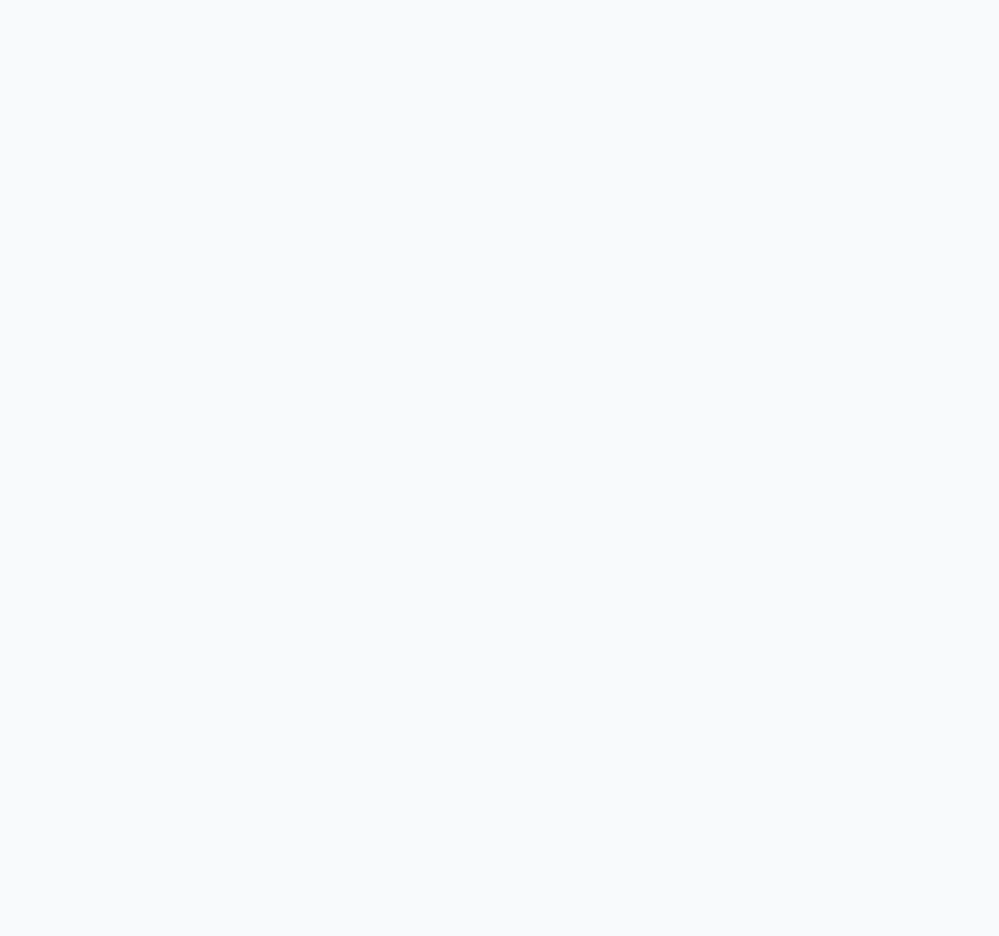
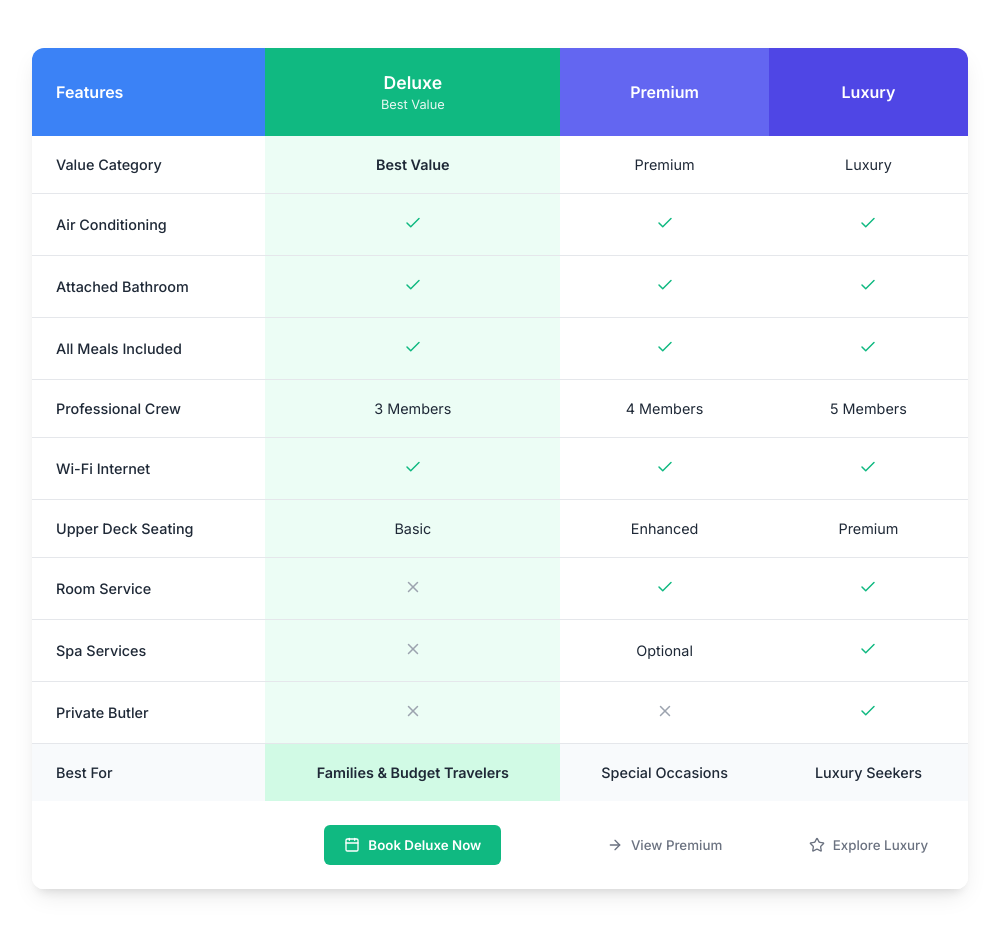
Before and after one commit to levinkurian00/houseboat-booking-app, a React (Vite) app: page / in a window 1280 px wide. Shown: the part 3061-3997 px from the top of the page, without its empty margins (140-1139 px from the left). Before the commit the page ends 2827 px from the top, so only its background shows below. Built offline with nearby package versions, Linux system fonts and the light colour scheme.

Commit message:
feat: add houseboat comparison section

```diff
--- a/src/App.jsx
+++ b/src/App.jsx
@@ -17,7 +17,10 @@ import {
   Repeat,
   Plus,
   Minus,
-  Home
+  Home,
+  Check,
+  X,
+  ArrowRight
 } from 'lucide-react';
 
 function App() {
@@ -436,6 +439,121 @@ Please share availability and details.`;
           </div>
           </div>
         </section>
+
+        {/* Comparison Section */}
+        <section className="comparison-section">
+          <div className="comparison-container">
+            <div className="comparison-header">
+              <h3 className="comparison-cursive">Choose Wisely</h3>
+              <h2 className="comparison-title">Compare Houseboat Categories</h2>
+              <p className="comparison-subtitle">See how our deluxe houseboats compare with premium and luxury options to find the perfect fit for your needs and preferences</p>
+            </div>
+
+            <div className="table-responsive">
+              <table className="comparison-table">
+                <thead>
+                  <tr>
+                    <th className="th-features">Features</th>
+                    <th className="th-deluxe">
+                      <div className="th-title">Deluxe</div>
+                      <div className="th-subtitle">Best Value</div>
+                    </th>
+                    <th className="th-premium">Premium</th>
+                    <th className="th-luxury">Luxury</th>
+                  </tr>
+                </thead>
+                <tbody>
+                  <tr>
+                    <td className="td-feature">Value Category</td>
+                    <td className="td-deluxe td-highlight-text">Best Value</td>
+                    <td>Premium</td>
+                    <td>Luxury</td>
+                  </tr>
+                  <tr>
+                    <td className="td-feature">Air Conditioning</td>
+                    <td className="td-deluxe"><Check size={18} className="text-green" /></td>
+                    <td><Check size={18} className="text-green" /></td>
+                    <td><Check size={18} className="text-green" /></td>
+                  </tr>
+                  <tr>
+                    <td className="td-feature">Attached Bathroom</td>
+                    <td className="td-deluxe"><Check size={18} className="text-green" /></td>
+                    <td><Check size={18} className="text-green" /></td>
+                    <td><Check size={18} className="text-green" /></td>
+                  </tr>
+                  <tr>
+                    <td className="td-feature">All Meals Included</td>
+                    <td className="td-deluxe"><Check size={18} className="text-green" /></td>
+                    <td><Check size={18} className="text-green" /></td>
+                    <td><Check size={18} className="text-green" /></td>
+                  </tr>
+                  <tr>
+                    <td className="td-feature">Professional Crew</td>
+                    <td className="td-deluxe">3 Members</td>
+                    <td>4 Members</td>
+                    <td>5 Members</td>
+                  </tr>
+                  <tr>
+                    <td className="td-feature">Wi-Fi Internet</td>
+                    <td className="td-deluxe"><Check size={18} className="text-green" /></td>
+                    <td><Check size={18} className="text-green" /></td>
+                    <td><Check size={18} className="text-green" /></td>
+                  </tr>
+                  <tr>
+                    <td className="td-feature">Upper Deck Seating</td>
+                    <td className="td-deluxe">Basic</td>
+                    <td>Enhanced</td>
+                    <td>Premium</td>
+                  </tr>
+                  <tr>
+                    <td className="td-feature">Room Service</td>
+                    <td className="td-deluxe"><X size={18} className="text-gray" /></td>
+                    <td><Check size={18} className="text-green" /></td>
+                    <td><Check size={18} className="text-green" /></td>
+                  </tr>
+                  <tr>
+                    <td className="td-feature">Spa Services</td>
+                    <td className="td-deluxe"><X size={18} className="text-gray" /></td>
+                    <td>Optional</td>
+                    <td><Check size={18} className="text-green" /></td>
+                  </tr>
+                  <tr>
+                    <td className="td-feature">Private Butler</td>
+                    <td className="td-deluxe"><X size={18} className="text-gray" /></td>
+                    <td><X size={18} className="text-gray" /></td>
+                    <td><Check size={18} className="text-green" /></td>
+                  </tr>
+                  <tr className="tr-best-for">
+                    <td className="td-feature">Best For</td>
+                    <td className="td-deluxe td-highlight-text">Families &amp; Budget Travelers</td>
+                    <td className="text-indigo">Special Occasions</td>
+                    <td className="text-purple">Luxury Seekers</td>
+                  </tr>
+                </tbody>
+                <tfoot>
+                  <tr>
+                    <td></td>
+                    <td className="td-deluxe">
+                      <button className="btn-book-deluxe" onClick={() => handleCategorySelect('Deluxe Houseboat')}>
+                        <Calendar size={16} /> Book Deluxe Now
+                      </button>
+                    </td>
+                    <td>
+                      <button className="btn-view-premium" onClick={() => handleCategorySelect('Premium Houseboat')}>
+                        <ArrowRight size={16} /> View Premium
+                      </button>
+                    </td>
+                    <td>
+                      <button className="btn-explore-luxury" onClick={() => handleCategorySelect('Luxury Houseboat')}>
+                        <Star size={16} /> Explore Luxury
+                      </button>
+                    </td>
+                  </tr>
+                </tfoot>
+              </table>
+            </div>
+          </div>
+        </section>
       </div>
     </div>
   );
--- a/src/index.css
+++ b/src/index.css
@@ -744,3 +744,149 @@ body {
 .faq-answer-content ul {
   color: var(--text-muted);
 }
+
+/* Comparison Section */
+.comparison-section {
+  padding: 5rem 0;
+  background-color: var(--white);
+  width: 100%;
+}
+
+.comparison-container {
+  max-width: 1000px;
+  margin: 0 auto;
+  padding: 0 2rem;
+}
+
+.comparison-header {
+  text-align: center;
+  margin-bottom: 3rem;
+}
+
+.comparison-cursive {
+  font-family: 'Brush Script MT', 'Comic Sans MS', cursive;
+  font-size: 2rem;
+  color: var(--primary);
+  margin-bottom: 0.5rem;
+}
+
+.comparison-title {
+  font-size: 2.25rem;
+  font-weight: 700;
+  color: var(--text-dark);
+  margin-bottom: 1rem;
+}
+
+.comparison-subtitle {
+  color: var(--text-muted);
+  font-size: 1rem;
+  max-width: 600px;
+  margin: 0 auto;
+  line-height: 1.5;
+}
+
+.table-responsive {
+  width: 100%;
+  overflow-x: auto;
+  box-shadow: 0 10px 25px -5px rgba(0, 0, 0, 0.1), 0 8px 10px -6px rgba(0, 0, 0, 0.1);
+  border-radius: 12px;
+}
+
+.comparison-table {
+  width: 100%;
+  border-collapse: collapse;
+  min-width: 800px;
+  background-color: var(--white);
+  text-align: center;
+}
+
+.comparison-table th {
+  padding: 1.5rem 1rem;
+  color: white;
+  font-weight: 600;
+}
+
+.th-features { background-color: #3b82f6; text-align: left; padding-left: 1.5rem !important; }
+.th-deluxe { background-color: #10b981; }
+.th-premium { background-color: #6366f1; }
+.th-luxury { background-color: #4f46e5; }
+
+.th-title { font-size: 1.1rem; }
+.th-subtitle { font-size: 0.8rem; font-weight: 400; opacity: 0.9; margin-top: 0.25rem; }
+
+.comparison-table td {
+  padding: 1.25rem 1rem;
+  border-bottom: 1px solid var(--border);
+  font-size: 0.9rem;
+  color: var(--text-dark);
+}
+
+.td-feature {
+  text-align: left;
+  font-weight: 500;
+  padding-left: 1.5rem !important;
+}
+
+.td-deluxe {
+  background-color: #ecfdf5;
+}
+
+.td-highlight-text {
+  color: #059669;
+  font-weight: 600;
+}
+
+.text-green { color: #10b981; }
+.text-gray { color: #9ca3af; }
+.text-indigo { color: #4f46e5; font-weight: 500; }
+.text-purple { color: #7e22ce; font-weight: 500; }
+
+.tr-best-for td {
+  border-bottom: none;
+  background-color: #f8fafc;
+}
+
+.tr-best-for .td-deluxe {
+  background-color: #d1fae5;
+}
+
+.comparison-table tfoot td {
+  padding: 1.5rem 1rem;
+  border-bottom: none;
+  background-color: var(--white);
+}
+
+.btn-book-deluxe {
+  background-color: #10b981;
+  color: white;
+  border: none;
+  padding: 0.75rem 1.25rem;
+  border-radius: 6px;
+  font-weight: 600;
+  display: flex;
+  align-items: center;
+  gap: 0.5rem;
+  cursor: pointer;
+  margin: 0 auto;
+  transition: background-color 0.2s;
+}
+
+.btn-book-deluxe:hover {
+  background-color: #059669;
+}
+
+.btn-view-premium, .btn-explore-luxury {
+  background: none;
+  border: none;
+  color: var(--text-muted);
+  font-weight: 500;
+  display: flex;
+  align-items: center;
+  gap: 0.5rem;
+  cursor: pointer;
+  margin: 0 auto;
+  transition: color 0.2s;
+}
+
+.btn-view-premium:hover { color: #6366f1; }
+.btn-explore-luxury:hover { color: #4f46e5; }
```
